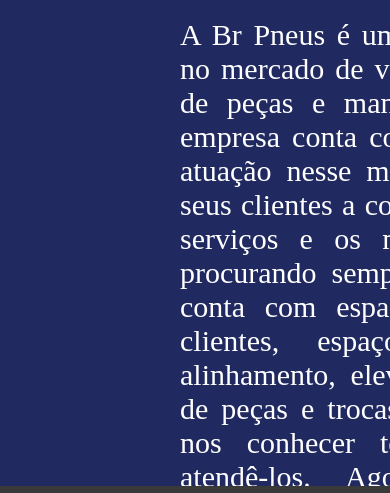
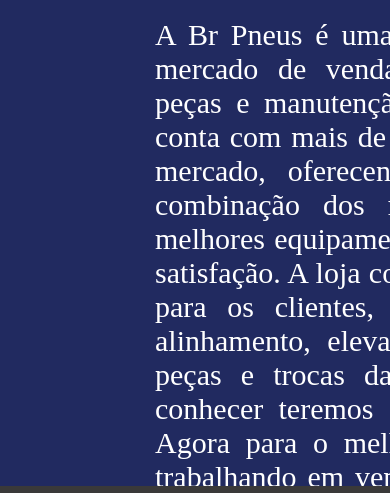
Before and after one commit to VishalNayek/Instagram, a plain HTML site: page index.html in a window 390 px wide. Shown: the part 253-746 px from the top of the page. Drawn offline with Linux system fonts and the light colour scheme.

Commit message:
#1 Responsivess

```diff
--- a/css/style.css
+++ b/css/style.css
@@ -70,10 +70,6 @@ article {
     border-radius: 5px;
   }
 
-  article {
-    max-width: 500px;
-  }
-
 }
 
 @media screen and (max-width: 530px) {
```
